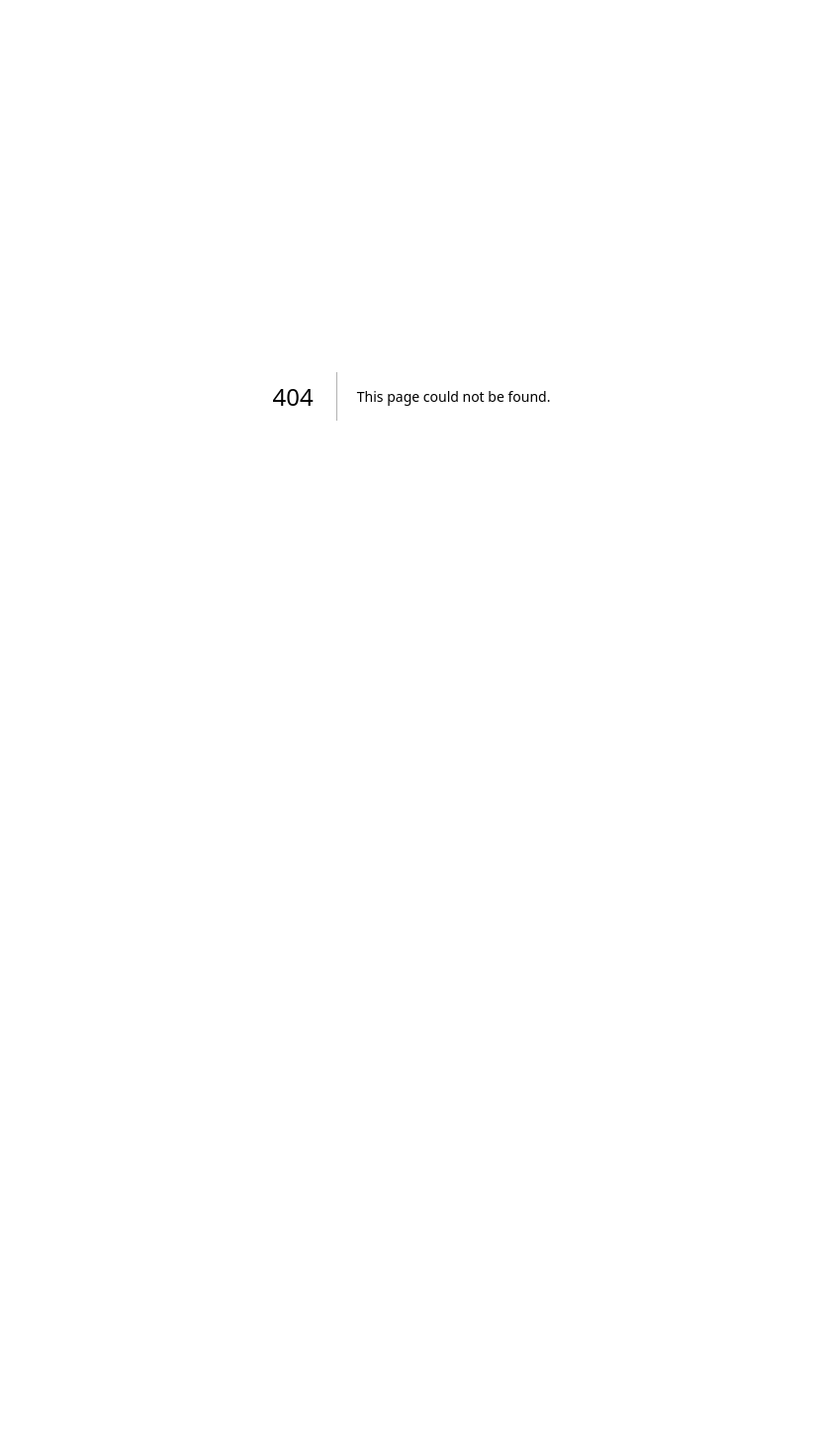
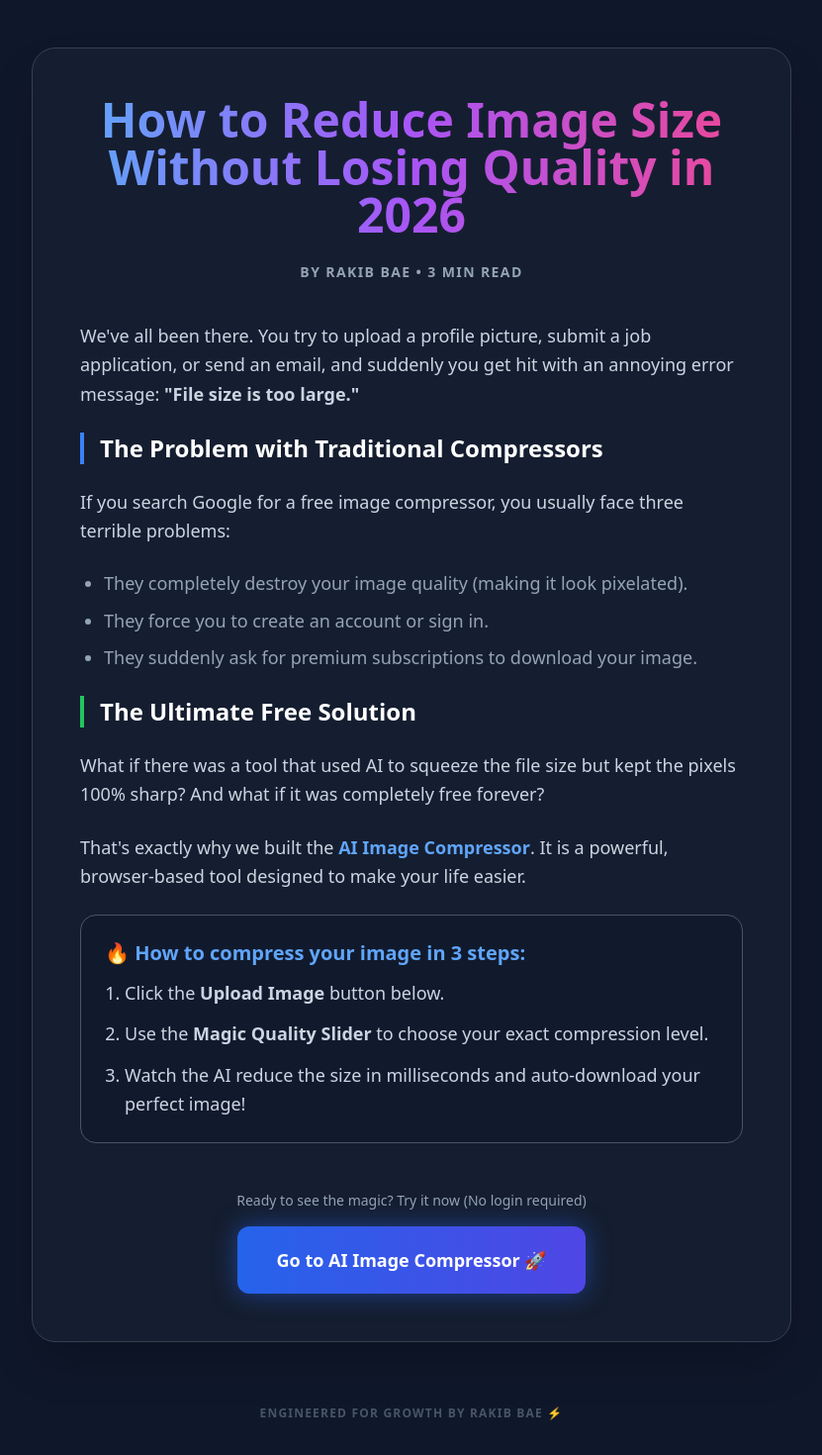
Before and after one commit to rakibbaee/ai-image-compressor, a Next.js app: page /blog/how-to-reduce-image-size in a window 1280 px wide. Before the commit this address had no page. Shown: the top 1470 px of the page at 99% size, without its empty margins (224-1055 px from the left). Before the commit the page ends 800 px from the top, so only its background shows below. Built offline with nearby package versions, Linux system fonts and the light colour scheme.

Commit message:
Create blog post on image size reduction techniques
Added a blog post on reducing image size without quality loss, including metadata and structured content.

```diff
--- /dev/null
+++ b/app/blog/how-to-reduce-image-size/page.js
@@ -0,0 +1,68 @@
+export const metadata = {
+  title: 'How to Reduce Image Size Without Losing Quality (100% Free)',
+  description: 'Learn the easiest way to compress JPG, PNG, and WebP images without losing quality. Step-by-step guide to reducing image size for free.',
+  keywords: 'how to reduce image size, reduce photo size, compress image without losing quality, best free image compressor',
+};
+
+export default function BlogPost() {
+  return (
+    <main className="min-h-screen p-6 md:p-12 bg-slate-900 text-slate-300 font-sans">
+      <article className="max-w-3xl mx-auto bg-slate-800/40 p-8 md:p-12 rounded-3xl shadow-2xl border border-slate-700">
+
+        <header className="mb-10 text-center">
+          <h1 className="text-3xl md:text-5xl font-extrabold mb-6 bg-gradient-to-r from-blue-400 via-purple-500 to-pink-500 bg-clip-text text-transparent leading-tight">
+            How to Reduce Image Size Without Losing Quality in 2026
+          </h1>
+          <p className="text-sm text-slate-400 font-bold tracking-widest uppercase">By Rakib bae • 3 Min Read</p>
+        </header>
+
+        <section className="space-y-6 text-lg leading-relaxed">
+          <p>
+            We've all been there. You try to upload a profile picture, submit a job application, or send an email, and suddenly you get hit with an annoying error message: <strong>"File size is too large."</strong>
+          </p>
+
+          <h2 className="text-2xl font-bold text-white mt-8 mb-4 border-l-4 border-blue-500 pl-4">The Problem with Traditional Compressors</h2>
+          <p>
+            If you search Google for a free image compressor, you usually face three terrible problems:
+          </p>
+          <ul className="list-disc pl-6 space-y-2 text-slate-400">
+            <li>They completely destroy your image quality (making it look pixelated).</li>
+            <li>They force you to create an account or sign in.</li>
+            <li>They suddenly ask for premium subscriptions to download your image.</li>
+          </ul>
+
+          <h2 className="text-2xl font-bold text-white mt-8 mb-4 border-l-4 border-green-500 pl-4">The Ultimate Free Solution</h2>
+          <p>
+            What if there was a tool that used AI to squeeze the file size but kept the pixels 100% sharp? And what if it was completely free forever?
+          </p>
+          <p>
+            That's exactly why we built the <a href="/" className="text-blue-400 font-bold hover:underline">AI Image Compressor</a>. It is a powerful, browser-based tool designed to make your life easier.
+          </p>
+
+          <div className="bg-slate-900/50 p-6 rounded-2xl border border-slate-600 my-8">
+            <h3 className="text-xl font-bold text-blue-400 mb-3">🔥 How to compress your image in 3 steps:</h3>
+            <ol className="list-decimal pl-5 space-y-3">
+              <li>Click the <strong>Upload Image</strong> button below.</li>
+              <li>Use the <strong>Magic Quality Slider</strong> to choose your exact compression level.</li>
+              <li>Watch the AI reduce the size in milliseconds and auto-download your perfect image!</li>
+            </ol>
+          </div>
+        </section>
+
+        <div className="mt-12 text-center">
+          <p className="text-sm text-slate-400 mb-4 font-medium">Ready to see the magic? Try it now (No login required)</p>
+          <a
+            href="/"
+            className="inline-block bg-gradient-to-r from-blue-600 to-indigo-600 hover:from-blue-500 hover:to-indigo-500 text-white font-extrabold py-5 px-10 rounded-xl transition-all transform hover:scale-105 shadow-[0_0_25px_rgba(37,99,235,0.5)] text-lg"
+          >
+            Go to AI Image Compressor 🚀
+          </a>
+        </div>
+
+      </article>
+      <footer className="mt-16 text-center text-slate-600 text-xs font-bold tracking-widest uppercase">
+        Engineered for Growth by Rakib bae ⚡️
+      </footer>
+    </main>
+  );
+    }
```
